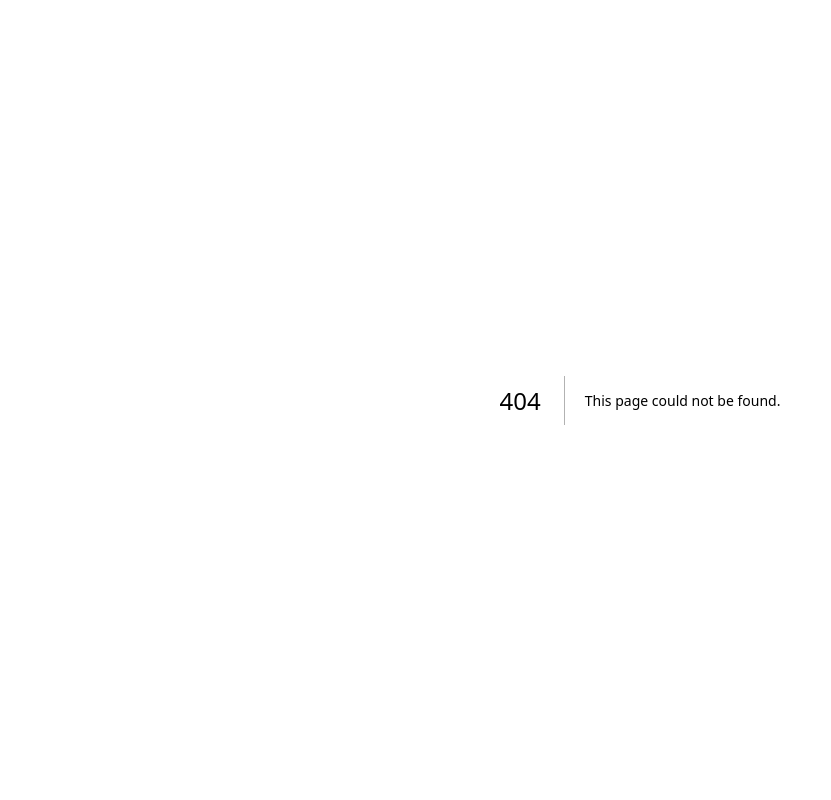
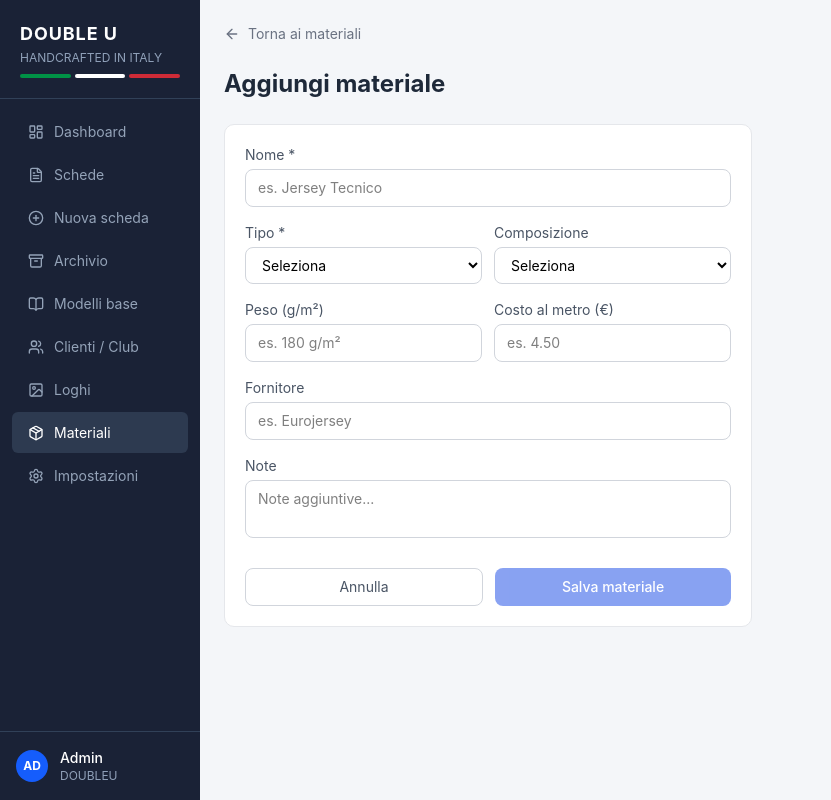
Before and after one commit to Weindel32/DOUBLEU-Production-Sheet, a Next.js app: page /materiali/nuovo in a window 1280 px wide. Before the commit this address had no page. Shown: the whole page, without its empty margins (0-831 px from the left). Built offline with nearby package versions, Linux system fonts and the light colour scheme.

Commit message:
feat: pagina aggiungi materiale con form completa
https://claude.ai/code/session_01YFs19habYWqKTitaGDViTd

```diff
--- /dev/null
+++ b/src/app/(dashboard)/materiali/nuovo/page.tsx
@@ -0,0 +1,159 @@
+"use client";
+
+import { useState } from "react";
+import { useRouter } from "next/navigation";
+import { ArrowLeft } from "lucide-react";
+import Link from "next/link";
+
+const TIPI = ["Tessuto", "Fodera", "Elastico", "Cerniera", "Bottoni", "Ricamo", "Stampa", "Altro"];
+const COMPOSIZIONI = [
+  "Poliammide + Elastane",
+  "100% Poliestere",
+  "100% Cotone",
+  "60% Cotone + 40% Poliestere",
+];
+
+export default function NuovoMaterialePage() {
+  const router = useRouter();
+  const [loading, setLoading] = useState(false);
+  const [form, setForm] = useState({
+    nome: "",
+    tipo: "",
+    composizione: "",
+    peso: "",
+    fornitore: "",
+    costoMetro: "",
+    note: "",
+  });
+
+  const set = (field: string, value: string) =>
+    setForm((f) => ({ ...f, [field]: value }));
+
+  const handleSubmit = async (e: React.FormEvent) => {
+    e.preventDefault();
+    setLoading(true);
+    await fetch("/api/materiali", {
+      method: "POST",
+      headers: { "Content-Type": "application/json" },
+      body: JSON.stringify({
+        ...form,
+        costoMetro: form.costoMetro ? parseFloat(form.costoMetro) : null,
+      }),
+    });
+    router.push("/materiali");
+  };
+
+  return (
+    <div className="p-6 max-w-xl">
+      <Link href="/materiali" className="flex items-center gap-2 text-sm text-gray-500 hover:text-gray-800 mb-6">
+        <ArrowLeft size={16} />
+        Torna ai materiali
+      </Link>
+
+      <h1 className="text-2xl font-bold text-gray-800 mb-6">Aggiungi materiale</h1>
+
+      <form onSubmit={handleSubmit} className="card space-y-4">
+        <div>
+          <label className="text-sm text-gray-600 block mb-1">Nome *</label>
+          <input
+            required
+            type="text"
+            value={form.nome}
+            onChange={(e) => set("nome", e.target.value)}
+            placeholder="es. Jersey Tecnico"
+            className="w-full border border-gray-300 rounded-lg px-3 py-2 text-sm focus:border-blue-400 outline-none"
+          />
+        </div>
+
+        <div className="grid grid-cols-2 gap-3">
+          <div>
+            <label className="text-sm text-gray-600 block mb-1">Tipo *</label>
+            <select
+              required
+              value={form.tipo}
+              onChange={(e) => set("tipo", e.target.value)}
+              className="w-full border border-gray-300 rounded-lg px-3 py-2 text-sm focus:border-blue-400 outline-none"
+            >
+              <option value="">Seleziona</option>
+              {TIPI.map((t) => <option key={t} value={t}>{t}</option>)}
+            </select>
+          </div>
+          <div>
+            <label className="text-sm text-gray-600 block mb-1">Composizione</label>
+            <select
+              value={form.composizione}
+              onChange={(e) => set("composizione", e.target.value)}
+              className="w-full border border-gray-300 rounded-lg px-3 py-2 text-sm focus:border-blue-400 outline-none"
+            >
+              <option value="">Seleziona</option>
+              {COMPOSIZIONI.map((c) => <option key={c} value={c}>{c}</option>)}
+            </select>
+          </div>
+        </div>
+
+        <div className="grid grid-cols-2 gap-3">
+          <div>
+            <label className="text-sm text-gray-600 block mb-1">Peso (g/m²)</label>
+            <input
+              type="text"
+              value={form.peso}
+              onChange={(e) => set("peso", e.target.value)}
+              placeholder="es. 180 g/m²"
+              className="w-full border border-gray-300 rounded-lg px-3 py-2 text-sm focus:border-blue-400 outline-none"
+            />
+          </div>
+          <div>
+            <label className="text-sm text-gray-600 block mb-1">Costo al metro (€)</label>
+            <input
+              type="number"
+              step="0.01"
+              min="0"
+              value={form.costoMetro}
+              onChange={(e) => set("costoMetro", e.target.value)}
+              placeholder="es. 4.50"
+              className="w-full border border-gray-300 rounded-lg px-3 py-2 text-sm focus:border-blue-400 outline-none"
+            />
+          </div>
+        </div>
+
+        <div>
+          <label className="text-sm text-gray-600 block mb-1">Fornitore</label>
+          <input
+            type="text"
+            value={form.fornitore}
+            onChange={(e) => set("fornitore", e.target.value)}
+            placeholder="es. Eurojersey"
+            className="w-full border border-gray-300 rounded-lg px-3 py-2 text-sm focus:border-blue-400 outline-none"
+          />
+        </div>
+
+        <div>
+          <label className="text-sm text-gray-600 block mb-1">Note</label>
+          <textarea
+            value={form.note}
+            onChange={(e) => set("note", e.target.value)}
+            rows={2}
+            placeholder="Note aggiuntive..."
+            className="w-full border border-gray-300 rounded-lg px-3 py-2 text-sm focus:border-blue-400 outline-none resize-none"
+          />
+        </div>
+
+        <div className="flex gap-3 pt-2">
+          <Link
+            href="/materiali"
+            className="flex-1 text-center border border-gray-300 text-gray-600 px-4 py-2 rounded-lg text-sm hover:bg-gray-50 transition-colors"
+          >
+            Annulla
+          </Link>
+          <button
+            type="submit"
+            disabled={loading || !form.nome || !form.tipo}
+            className="flex-1 bg-blue-700 hover:bg-blue-800 text-white px-4 py-2 rounded-lg text-sm font-medium transition-colors disabled:opacity-50"
+          >
+            {loading ? "Salvataggio..." : "Salva materiale"}
+          </button>
+        </div>
+      </form>
+    </div>
+  );
+}
```
